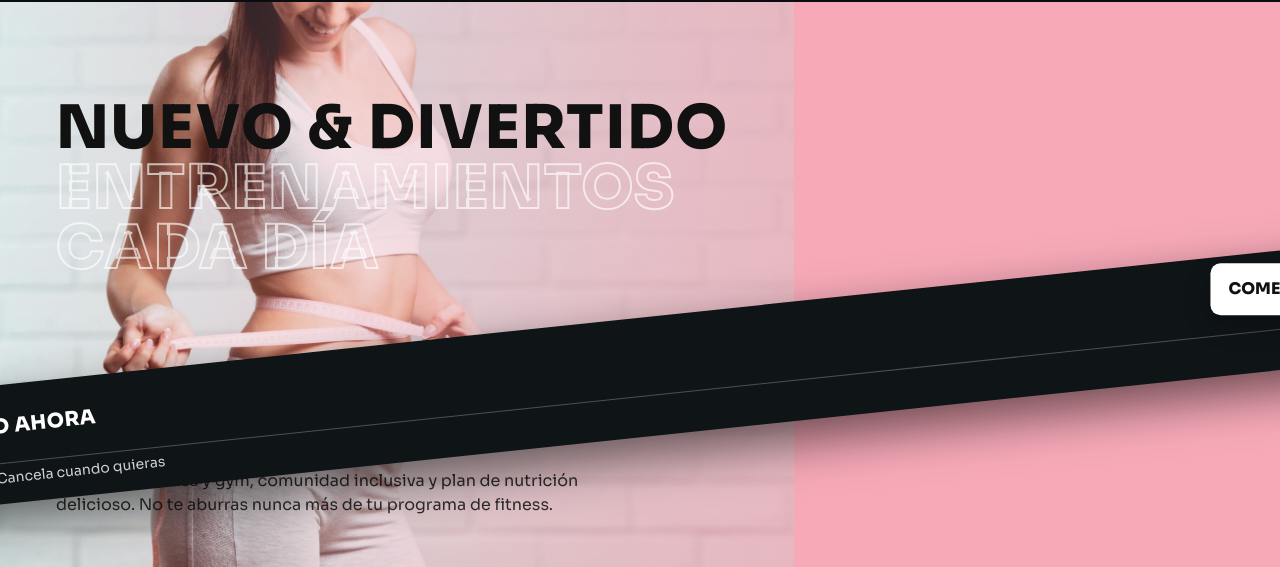
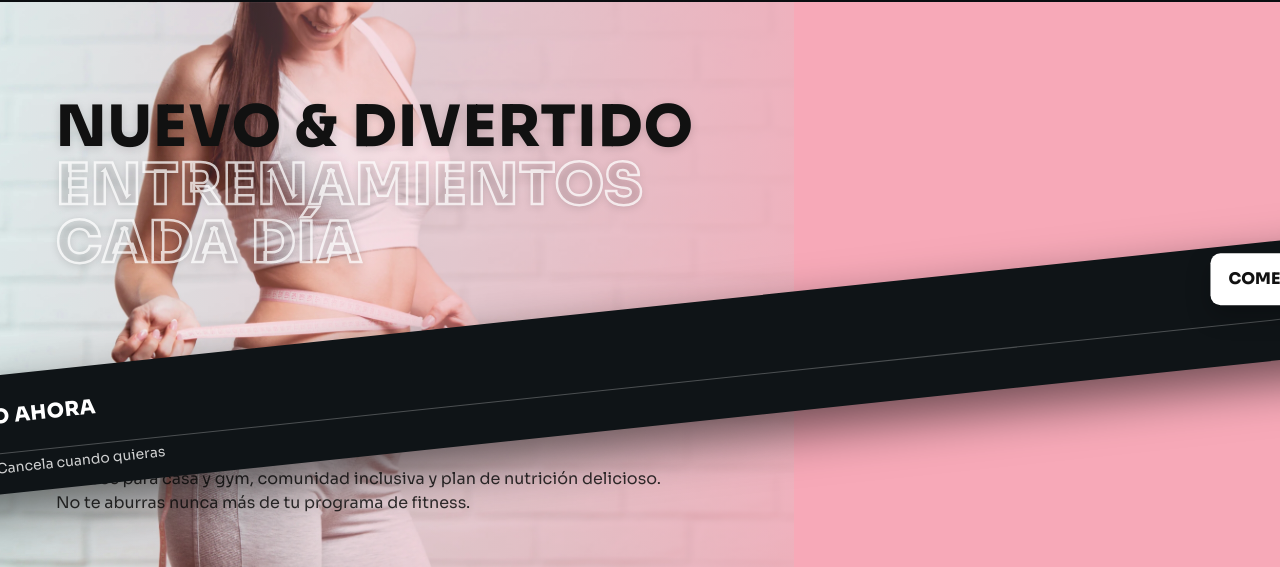
Before and after one commit to jostust/reset90-pro, a React (Vite) app: page / in a window 1280 px wide. Shown: the part 691-1258 px from the top of the page. Built offline with nearby package versions, Linux system fonts and the light colour scheme; grey boxes are pictures that could not be loaded.

Commit message:
Update Method new.jsx

```diff
--- a/src/section/Method.jsx
+++ b/src/section/Method.jsx
@@ -3,7 +3,7 @@ import { m } from "framer-motion";
 export default function Method() {
   return (
     <section className="relative overflow-hidden bg-[#F7A9B8]">
-      {/* === CAPA DE FONDO: imagen a la izquierda + degradado a rosa === */}
+      {/* ===== Fondo: imagen + fade ===== */}
       <div className="absolute inset-0 pointer-events-none">
         {/* Desktop: imagen ocupa ~62% izquierda */}
         <div
@@ -14,7 +14,7 @@ export default function Method() {
             backgroundPosition: "center"
           }}
         />
-        {/* Mobile: imagen full background */}
+        {/* Mobile: imagen full */}
         <div
           className="block md:hidden absolute inset-0"
           style={{
@@ -23,33 +23,37 @@ export default function Method() {
             backgroundPosition: "center"
           }}
         />
-        {/* Degradado para efecto fade hacia el rosa */}
-        <div className="absolute inset-0 bg-gradient-to-r from-[#F7A9B8]/0 via-[#F7A9B8]/55 to-[#F7A9B8]" />
+        {/* Fade a rosa (más suave/bonito) */}
+        <div className="absolute inset-0 method-fade-right" />
       </div>
 
-      {/* === CONTENIDO SOBRE EL FONDO === */}
-      <div className="relative z-[1] max-w-[1200px] mx-auto px-4 pt-16 pb-20 md:pt-24 md:pb-28">
-        {/* Título: relleno + outline como referencia */}
-        <m.h2
-          initial={{ opacity: 0, y: 12 }}
-          whileInView={{ opacity: 1, y: 0 }}
-          viewport={{ once: true, amount: 0.4 }}
-          transition={{ duration: 0.5 }}
-          className="text-[#111] font-extrabold leading-[1.05]"
-        >
-          <span className="block text-4xl md:text-6xl tracking-wide">NUEVO & DIVERTIDO</span>
-          <span className="block outline-light text-4xl md:text-6xl tracking-wide">ENTRENAMIENTOS</span>
-          <span className="block outline-light text-4xl md:text-6xl tracking-wide">CADA DÍA</span>
-        </m.h2>
+      {/* ===== Contenido ===== */}
+      <div className="relative z-[1] max-w-[1200px] mx-auto px-4 py-16 md:py-24">
+        {/* Título */}
+        <div className="title-shadow">
+          <m.h2
+            initial={{opacity:0, y:12}}
+            whileInView={{opacity:1, y:0}}
+            viewport={{once:true, amount:.4}}
+            transition={{duration:.45}}
+            className="font-extrabold text-[#111] leading-[1.03] select-none"
+          >
+            <span className="block title-xxl tracking-wide">NUEVO & DIVERTIDO</span>
+            <span className="block title-xxl title-outline tracking-wide">ENTRENAMIENTOS</span>
+            <span className="block title-xxl title-outline tracking-wide">CADA DÍA</span>
+          </m.h2>
+        </div>
 
         {/* Cinta diagonal full-bleed */}
-        <div className="mt-8 md:mt-10">
+        <div className="mt-7 md:mt-9">
           <div className="ribbon-full">
             <div className="flex items-center justify-between gap-4">
-              <div className="text-white font-extrabold tracking-wide text-lg md:text-xl">
+              <div className="text-white font-extrabold tracking-wide text-base md:text-xl">
                 CONSÍGUELO AHORA
               </div>
-              <a href="/register" className="ribbon-card">COMENZAR AHORA</a>
+              <a href="/register" className="ribbon-card">
+                COMENZAR AHORA
+              </a>
             </div>
             <div className="ribbon-line"></div>
             <div className="mt-1 text-xs md:text-sm opacity-80">
@@ -58,8 +62,8 @@ export default function Method() {
           </div>
         </div>
 
-        {/* Texto de apoyo como en el ref */}
-        <p className="mt-8 text-[#111]/85 max-w-[560px]">
+        {/* Texto de apoyo (alineado como en el ref) */}
+        <p className="mt-8 md:mt-10 text-[#111]/85 max-w-[620px]">
           Frescos para casa y gym, comunidad inclusiva y plan de nutrición delicioso.
           No te aburras nunca más de tu programa de fitness.
         </p>
```
